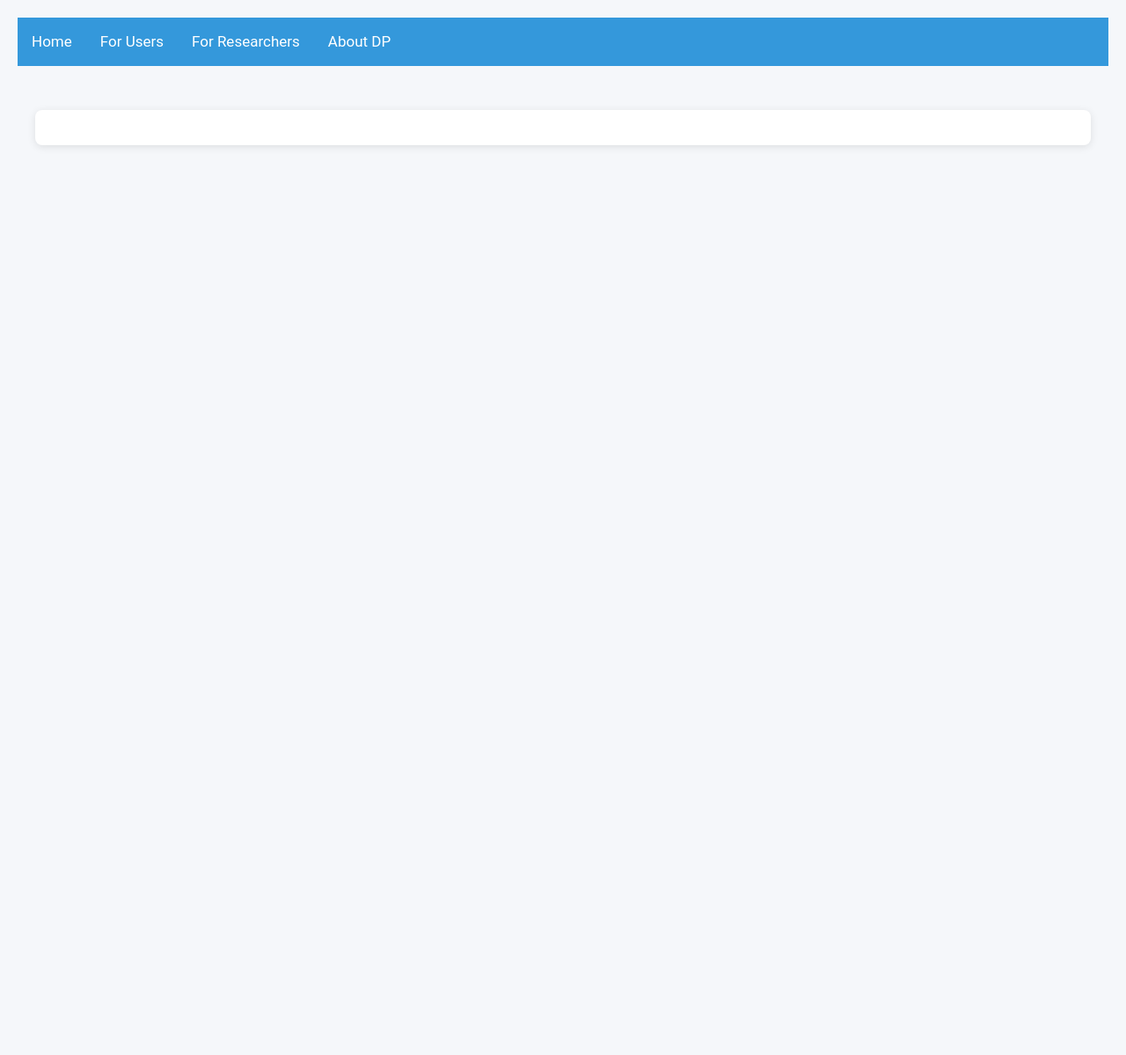
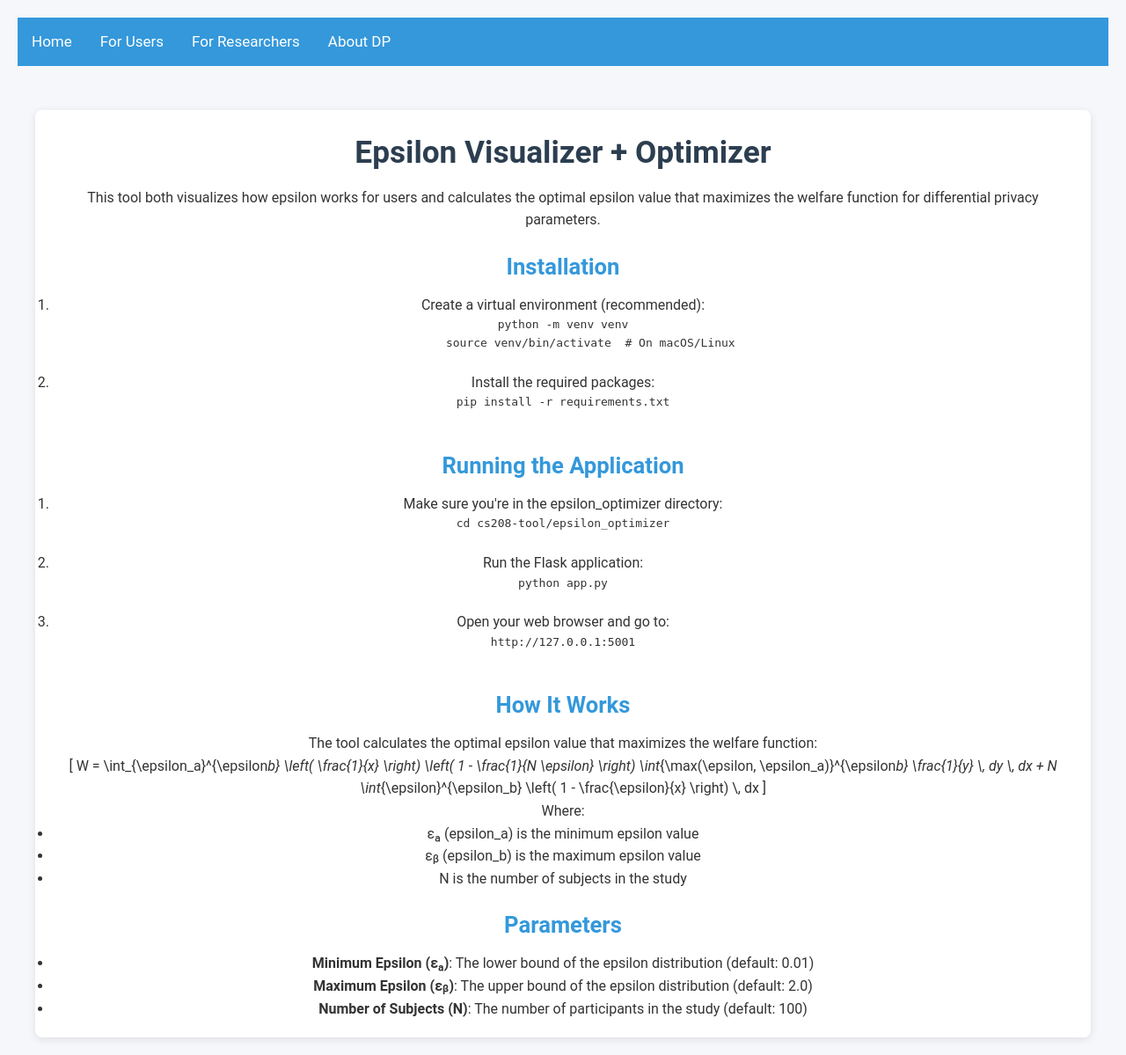
Before and after one commit to jnair37/cs208-tool, a Flask app: page /aboutdp in a window 1280 px wide. Shown: the whole page at 88% size. Before the commit the page ends 167 px from the top, so only its background shows below. Run offline with Flask 3, Linux system fonts and the light colour scheme.

Commit message:
about DP vihaan's readme

```diff
--- a/templates/aboutdp.html
+++ b/templates/aboutdp.html
@@ -14,9 +14,53 @@
             <li><a href="/aboutdp">About DP</a></li>
         </ul>
     </div>
+    <div class="container">
+        <h1 id="epsilon-optimizer">Epsilon Visualizer + Optimizer</h1>
+        <p>This tool both visualizes how epsilon works for users and calculates the optimal epsilon value that maximizes the welfare function for differential privacy parameters.</p>
+        <h2 id="installation">Installation</h2>
+        <ol>
+        <li><p>Create a virtual environment (recommended):</p>
+        <pre><code class="lang-bash">python -m venv venv
+        source venv/bin/<span class="hljs-built_in">activate</span>  <span class="hljs-comment"># On macOS/Linux</span>
+        </code></pre>
+        </li>
+        <li><p>Install the required packages:</p>
+        <pre><code class="lang-bash">pip <span class="hljs-keyword">install</span> -r requirements.txt
+        </code></pre>
+        </li>
+        </ol>
+        <h2 id="running-the-application">Running the Application</h2>
+        <ol>
+        <li><p>Make sure you&#39;re in the epsilon_optimizer directory:</p>
+        <pre><code class="lang-bash"><span class="hljs-built_in">cd</span> cs208-tool/epsilon_optimizer
+        </code></pre>
+        </li>
+        <li><p>Run the Flask application:</p>
+        <pre><code class="lang-bash"><span class="hljs-keyword">python</span> app.<span class="hljs-keyword">py</span>
+        </code></pre>
+        </li>
+        <li><p>Open your web browser and go to:</p>
+        <pre><code><span class="hljs-symbol">http:</span><span class="hljs-comment">//127.0.0.1:5001</span>
+        </code></pre></li>
+        </ol>
+        <h2 id="how-it-works">How It Works</h2>
+        <p>The tool calculates the optimal epsilon value that maximizes the welfare function:</p>
+        <p>[
+        W = \int_{\epsilon_a}^{\epsilon<em>b} \left( \frac{1}{x} \right) \left( 1 - \frac{1}{N \epsilon} \right) \int</em>{\max(\epsilon, \epsilon_a)}^{\epsilon<em>b} \frac{1}{y} \, dy \, dx + N \int</em>{\epsilon}^{\epsilon_b} \left( 1 - \frac{\epsilon}{x} \right) \, dx
+        ]</p>
+        <p>Where:</p>
+        <ul>
+        <li>εₐ (epsilon_a) is the minimum epsilon value</li>
+        <li>εᵦ (epsilon_b) is the maximum epsilon value</li>
+        <li>N is the number of subjects in the study</li>
+        </ul>
+        <h2 id="parameters">Parameters</h2>
+        <ul>
+        <li><strong>Minimum Epsilon (εₐ)</strong>: The lower bound of the epsilon distribution (default: 0.01)</li>
+        <li><strong>Maximum Epsilon (εᵦ)</strong>: The upper bound of the epsilon distribution (default: 2.0)</li>
+        <li><strong>Number of Subjects (N)</strong>: The number of participants in the study (default: 100) </li>
+        </ul>
+    </div>
 
-    <div class="container">
-
-    </div>
 </body>
 </html>
```
